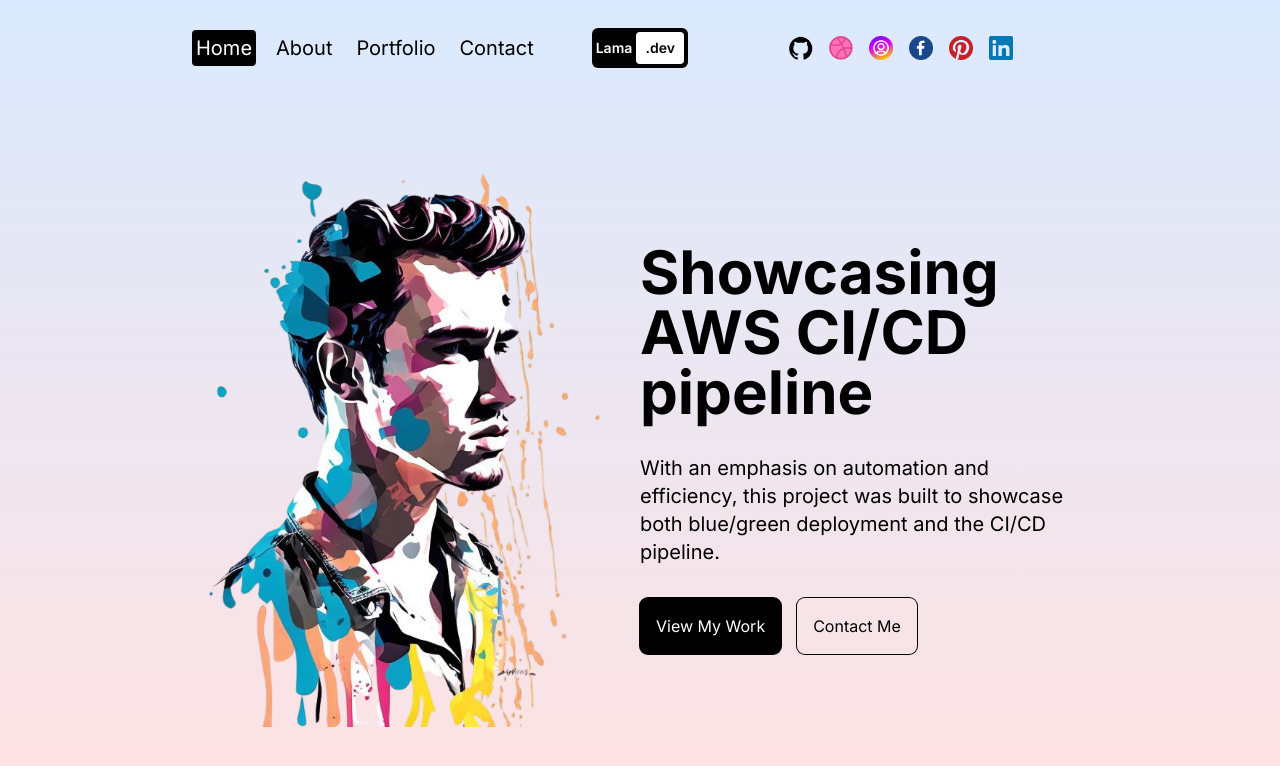
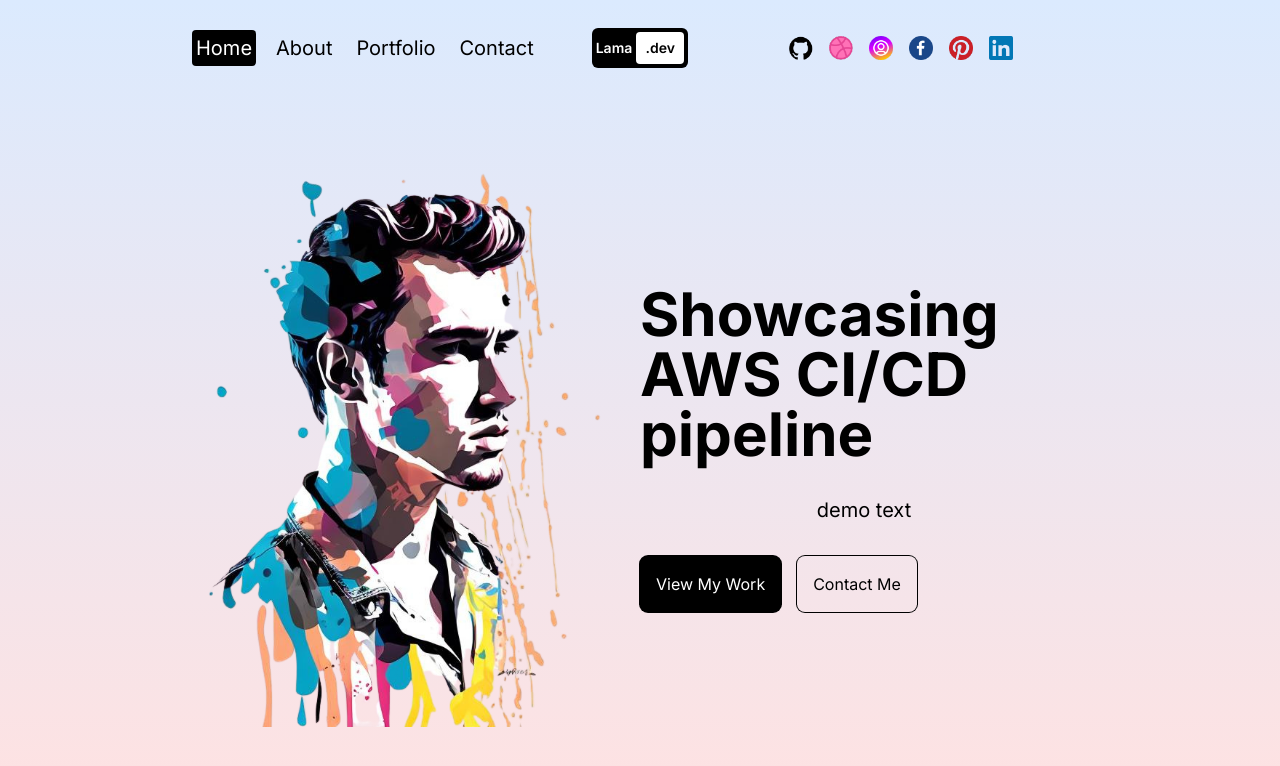
Before and after one commit to onaisali4952/next-animated-portfolio-completed, a Next.js app: page / in a window 1280 px wide. Shown: the top 766 px of the page. Built offline with nearby package versions, Linux system fonts and the light colour scheme.

Commit message:
commit for demo

```diff
--- a/src/app/page.jsx
+++ b/src/app/page.jsx
@@ -24,8 +24,7 @@ const Homepage = () => {
           </h1>
           {/* DESC */}
           <p className="md:text-xl">
-            With an emphasis on automation and efficiency, this project was built to
-            showcase both blue/green deployment and the CI/CD pipeline.
+            demo text
           </p>
           <div className="w-full flex gap-4">
             <button className="p-4 rounded-lg ring-1 ring-black bg-black text-white">
```
